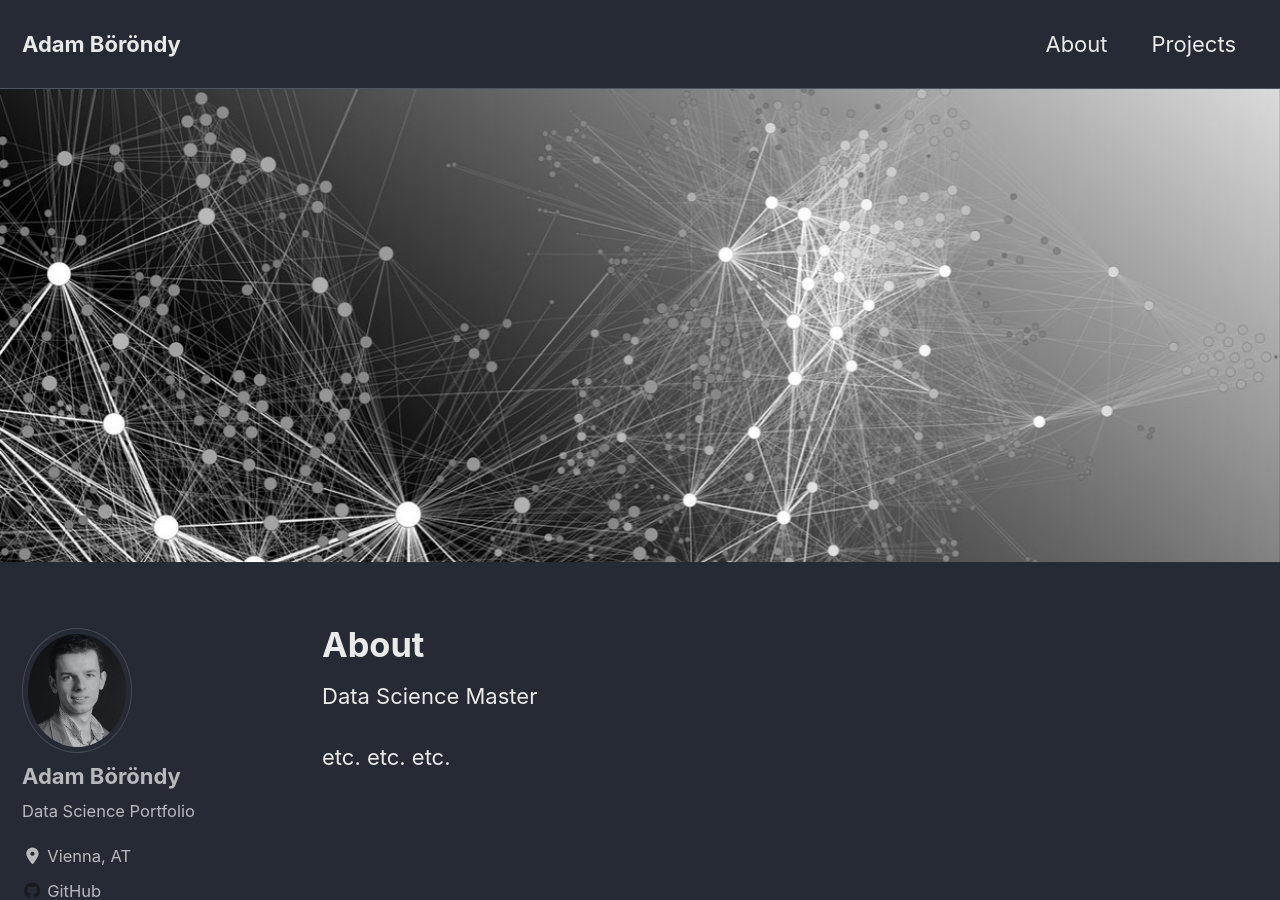
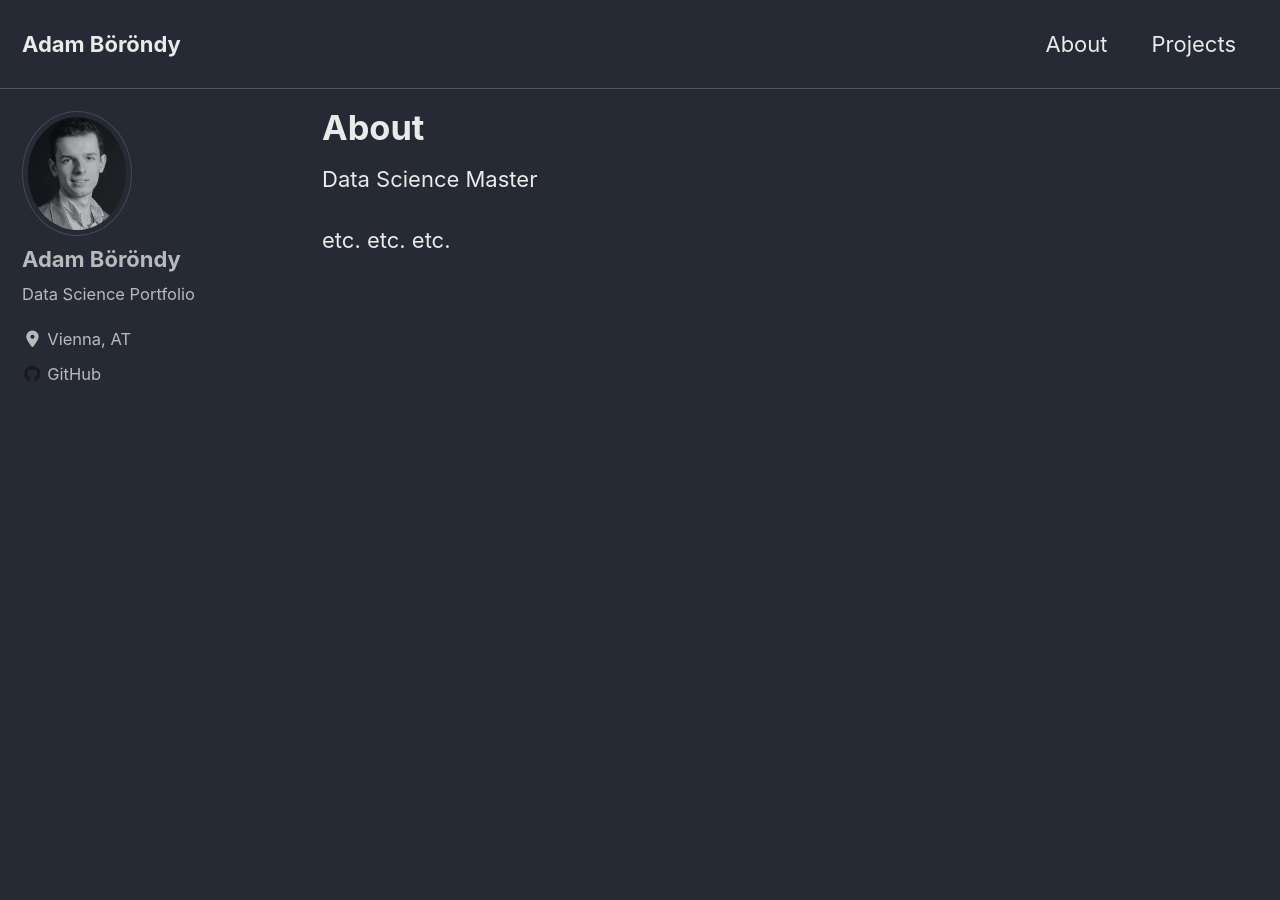
Before and after one commit to adamborondy/adamborondy.github.io, a Jekyll site: the page built from _pages/about.md, in a window 1280 px wide and 900 px high. Built offline with Jekyll 4.4.1, drawn with Linux system fonts in a browser that asks for light colours; cached includes are drawn as plain includes; nearby versions of some CDN libraries.

Commit message:
version 1.18

```diff
--- a/_pages/about.md
+++ b/_pages/about.md
@@ -2,7 +2,7 @@
 title: "About"
 permalink: /about/
 header:
-  image: "images/background.jpg"
+#  image: "images/background.jpg"
 ---
 Data Science Master
 
--- a/index.html
+++ b/index.html
@@ -2,5 +2,4 @@
 layout: home
 author_profile: true
 header:
-  image: "/images/background.jpg"
 ---
```
Also changed, not shown: _pages/projects.md (+1 -1 lines).
